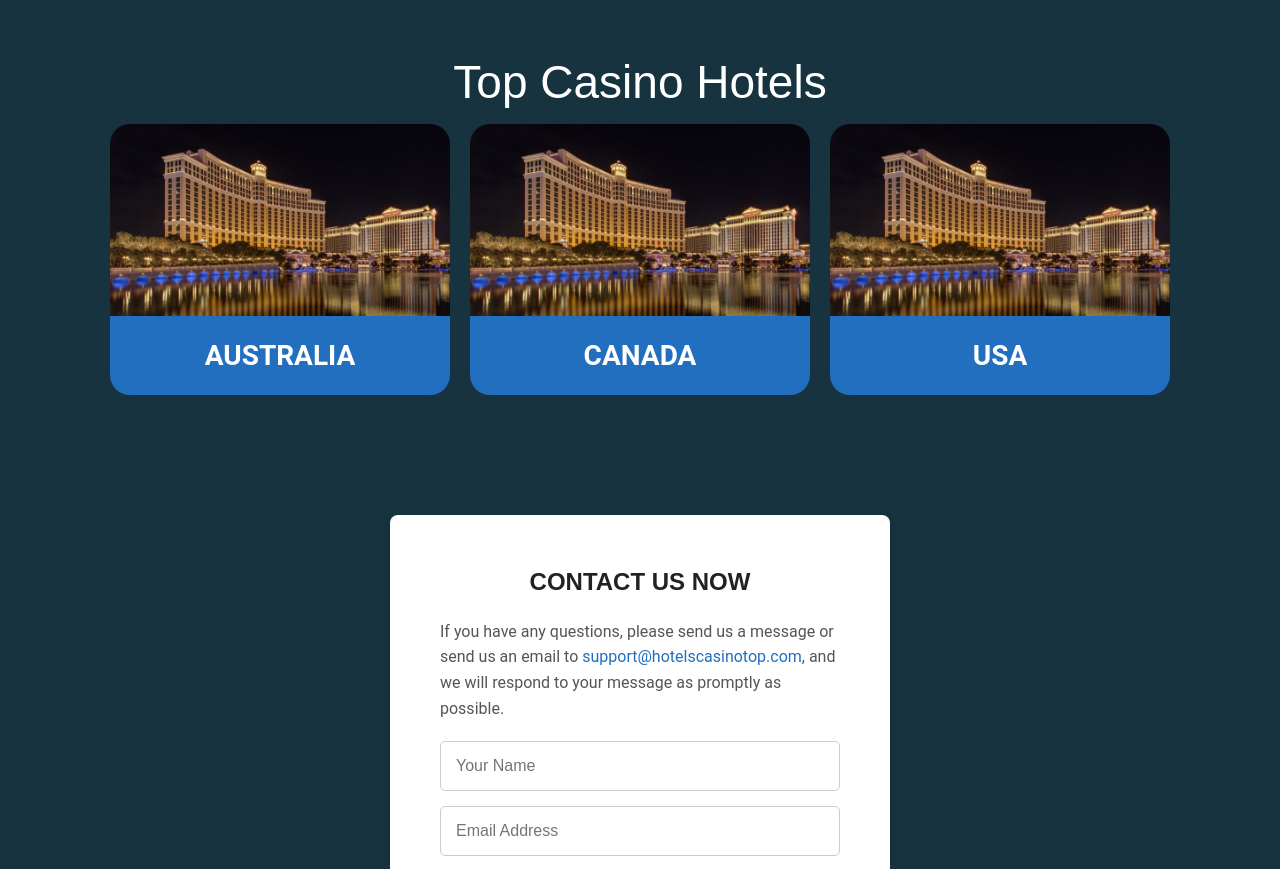
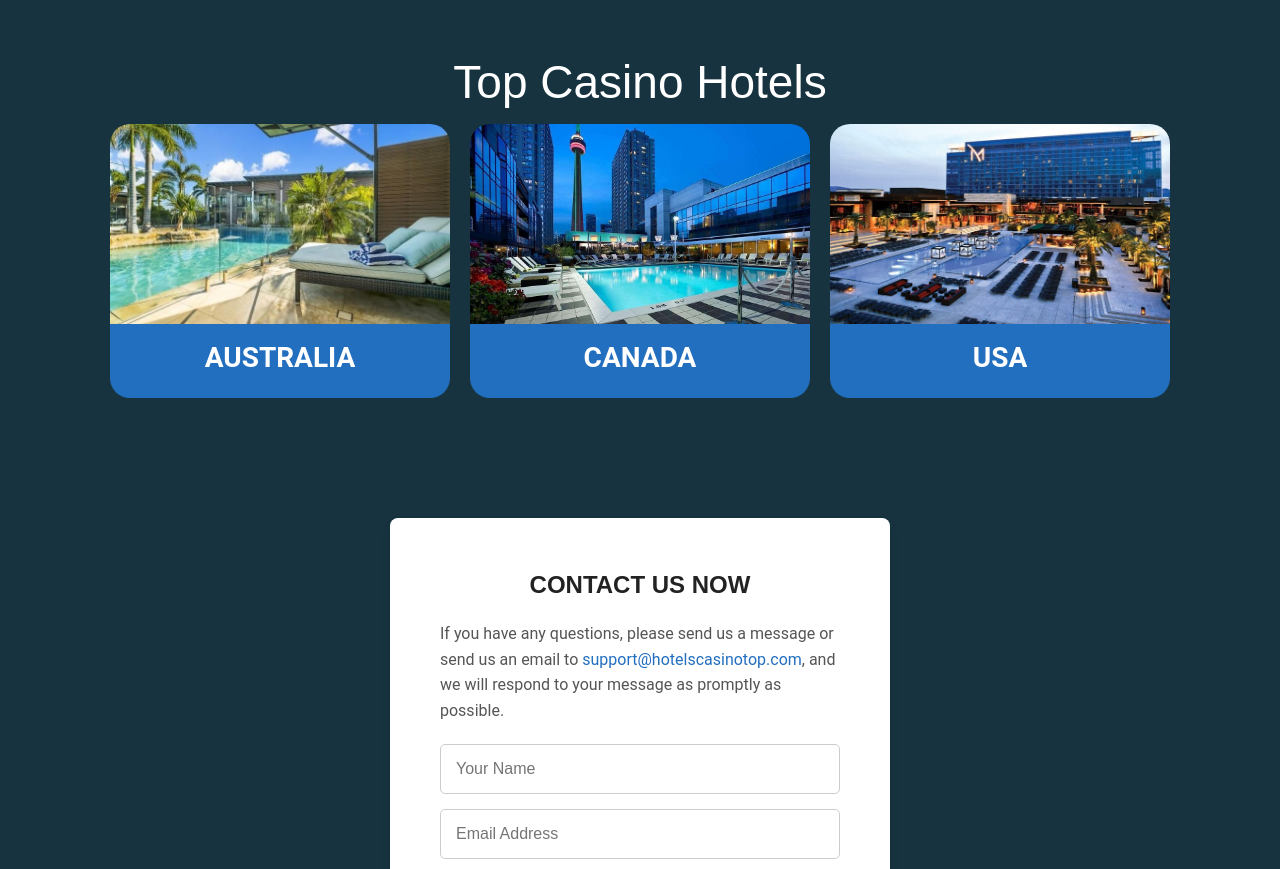
Before and after one commit to ts-mykyta/vue-hotel-3, a Vue app: page / in a window 1280 px wide. Shown: the part 820-1689 px from the top of the page. Built offline with nearby package versions, Linux system fonts and the light colour scheme; a web font is replaced by a local one.

Commit message:
Change images on home page in country block

```diff
--- a/src/pages/Home.vue
+++ b/src/pages/Home.vue
@@ -25,7 +25,7 @@ import ContactForm from '../components/blocks/ContactForm.vue';
                     <div class="country">
                         <router-link to="/usa" exact-active-class="country__link">
                             <div class="country__img">
-                                <img src="/assets/img/home/test_hot.jpg" alt="">
+                                <img src="/assets/img/australia/mindil-beach-casino-resort.jpg" alt="">
                             </div>
                             <h3 class="country__title">Australia</h3>
                         </router-link>
@@ -33,7 +33,7 @@ import ContactForm from '../components/blocks/ContactForm.vue';
                     <div class="country">
                         <router-link to="/usa" exact-active-class="country__link">
                             <div class="country__img">
-                                <img src="/assets/img/home/test_hot.jpg" alt="">
+                                <img src="/assets/img/canada/radisson-blu-toronto-downtown.jpg" alt="">
                             </div>
                             <h3 class="country__title">Canada</h3>
                         </router-link>
@@ -41,7 +41,7 @@ import ContactForm from '../components/blocks/ContactForm.vue';
                     <div class="country">
                         <router-link to="/usa" exact-active-class="country__link">
                             <div class="country__img">
-                                <img src="/assets/img/home/test_hot.jpg" alt="">
+                                <img src="/assets/img/usa/m-resort-spa.jpg" alt="">
                             </div>
                             <h3 class="country__title">USA</h3>
                         </router-link>
@@ -78,9 +78,11 @@ import ContactForm from '../components/blocks/ContactForm.vue';
 
 .country
     max-width: 340px
+    width: 100%
 
     &__img
         width: 100%
+        height: 200px
         margin-bottom: -6px
 
         img
```
